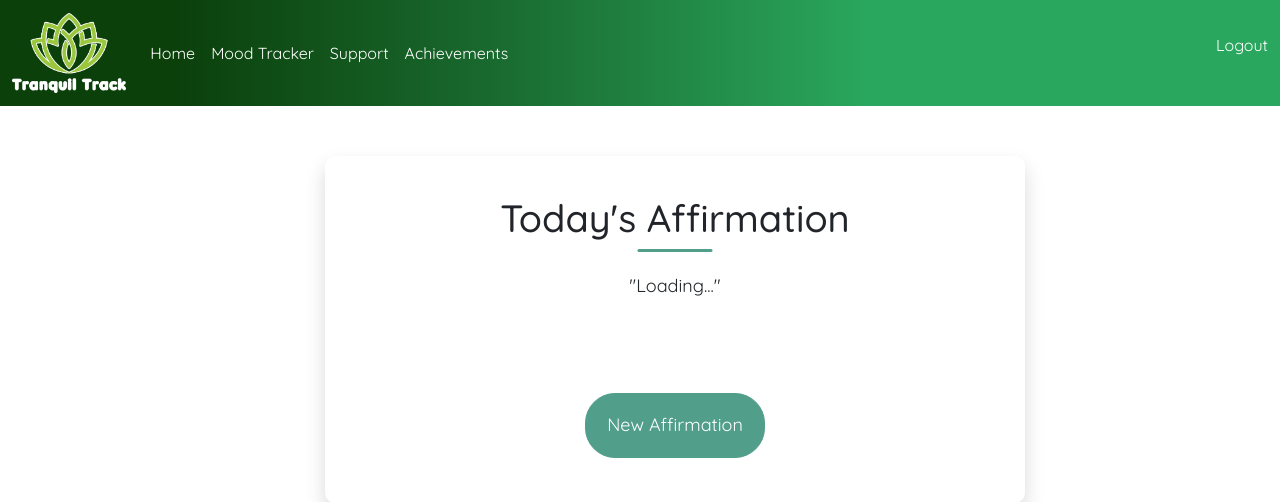
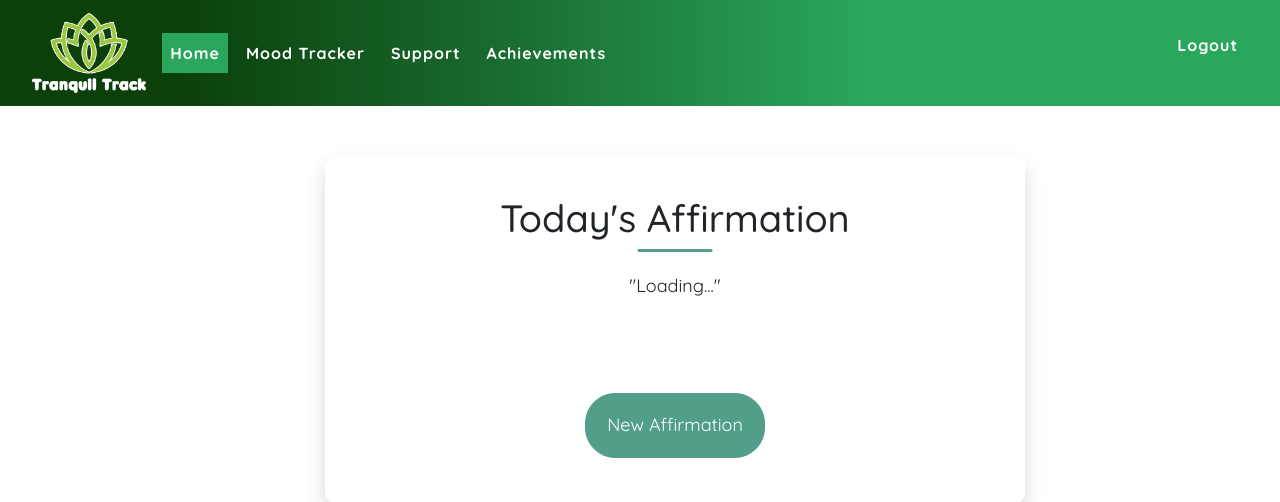
Before and after one commit to KTC96/TranquilTrack, a Django app: page / in a window 1280 px wide. Shown: the top 502 px of the page. Run offline with Django 3.2, Linux system fonts and the light colour scheme; the visitor is signed in with stand-in values (Sample User, id 1); some libraries are stand-ins or nearby versions; some web fonts are replaced.

Commit message:
Update nav styling in style.css

```diff
--- a/static/css/style.css
+++ b/static/css/style.css
@@ -48,10 +48,19 @@ nav {
     rgba(25, 105, 46, 1) 38%,
     rgba(42, 167, 94, 1) 68%
   );
+
+
+}
+
+.extra-padding{
+  padding: 0 2rem;
 }
 
 .nav-item {
   list-style-type: none;
+  margin-right: 10px;
+  letter-spacing: 1px;
+  font-weight: bold;
 }
 
 #navbarText a {
@@ -62,6 +71,9 @@ nav {
   background-color: #2aa75e;
 }
 
+.active{
+  background-color: #2aa75e;
+}
 /* index.html ----------------------------------------------------- */
 .daily-affirmation {
   display: flex;
--- a/templates/base.html
+++ b/templates/base.html
@@ -59,7 +59,7 @@
 
 <body>
   <nav class="navbar navbar-expand-lg bg-body-tertiary">
-    <div class="container-fluid">
+    <div class="container-fluid extra-padding">
       <a class="navbar-brand" href="{% url 'index' %}">
         <img class="logo img-fluid" src="{% static 'images/logo.png' %}" />
       </a>
```
Also changed, not shown: static/images/affirmation_frame.png (added).
